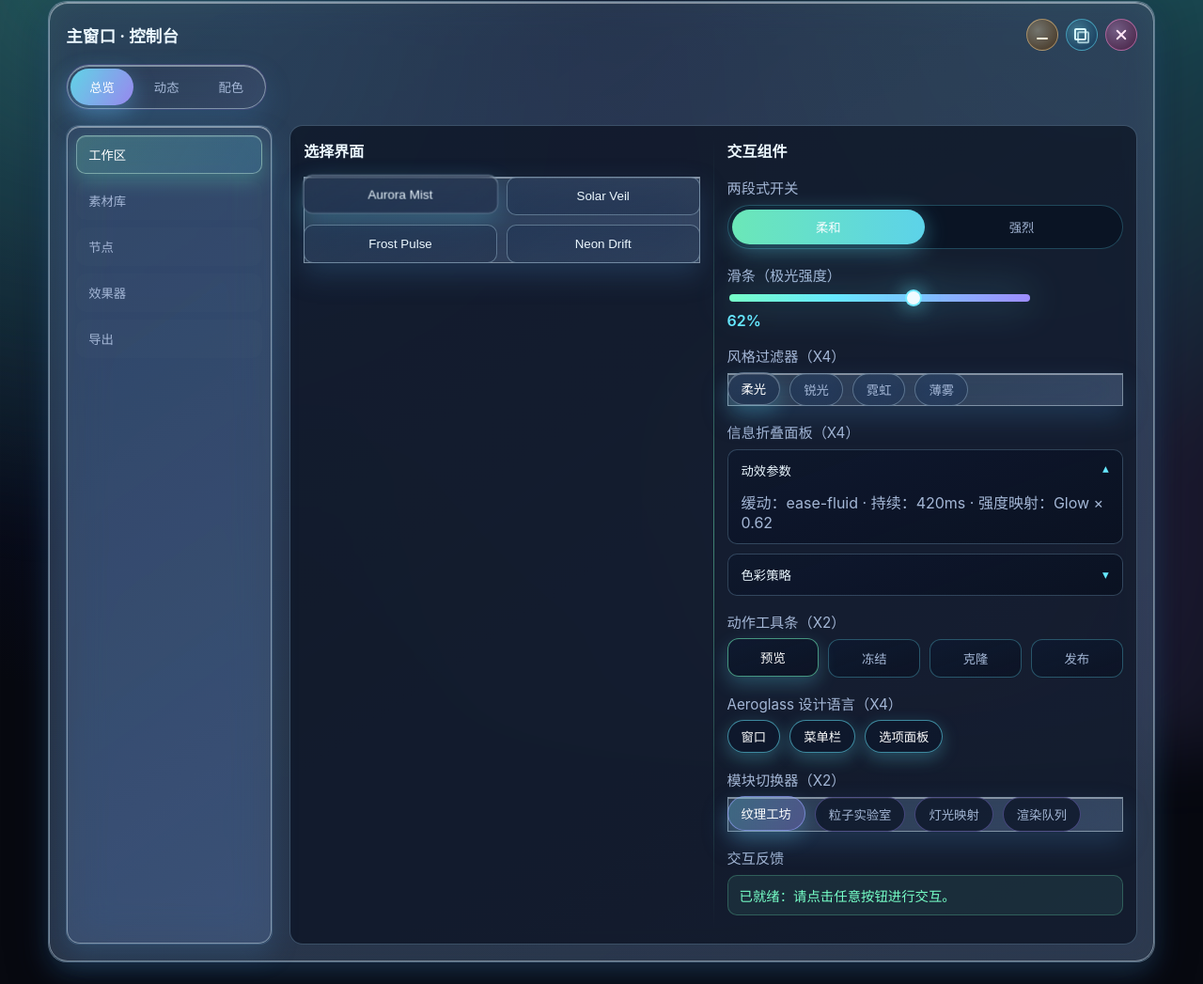
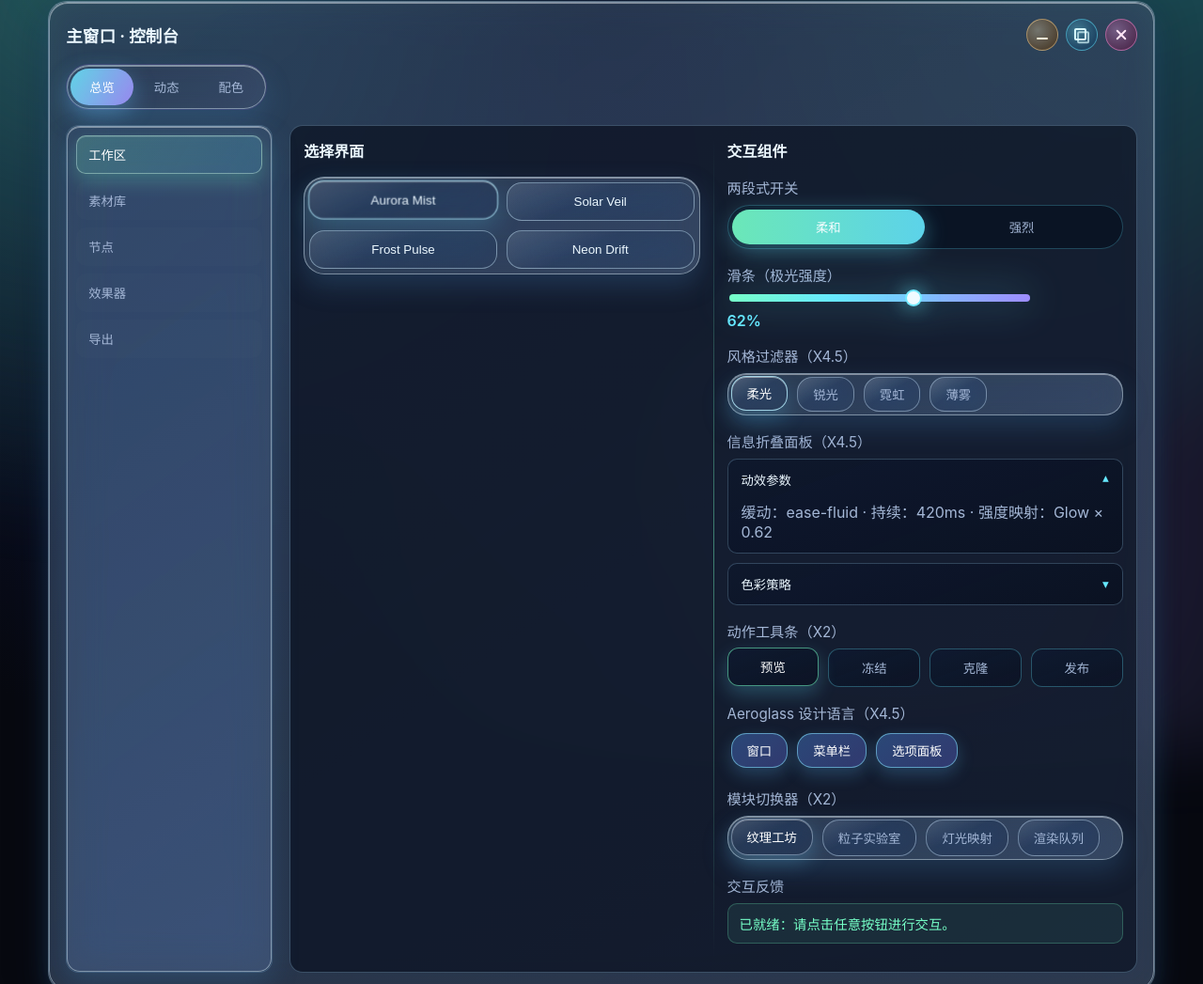
Before and after one commit to AyUkI-AYANO/FlowUI, a website with bundled scripts: page index.html in a window 1280 px wide. Shown: the part 210-1257 px from the top of the page at 94% size. Built offline with nearby package versions, Linux system fonts and the light colour scheme.

Commit message:
feat: redesign X4.5 aeroglass option panels

```diff
--- a/index.html
+++ b/index.html
@@ -3,14 +3,14 @@
   <head>
     <meta charset="UTF-8" />
     <meta name="viewport" content="width=device-width, initial-scale=1.0" />
-    <title>Aurora Flow UI Demo X4</title>
+    <title>Aurora Flow UI Demo X4.5</title>
     <script>
       if (location.protocol === 'file:') {
         const fallbackUrl = 'http://localhost:4173';
         document.addEventListener('DOMContentLoaded', () => {
           document.body.innerHTML = `
             <main style="font-family: Inter, 'Noto Sans SC', sans-serif; margin: 10vh auto; max-width: 720px; line-height: 1.7; color: #e9f0ff; background: #070c20; border: 1px solid rgba(102, 232, 255, 0.3); border-radius: 18px; padding: 28px 30px; box-shadow: 0 18px 48px rgba(0, 0, 0, 0.5);">
-              <h1 style="margin-top:0;">Aurora Flow UI · X4</h1>
+              <h1 style="margin-top:0;">Aurora Flow UI · X4.5</h1>
               <p>当前以 <code>file://</code> 方式打开，ES Module 脚本会被浏览器拦截，导致按钮交互全部失效。</p>
               <p>请先启动本地服务，再访问：<a href="${fallbackUrl}" style="color:#66e8ff;">${fallbackUrl}</a></p>
               <pre style="background:#0f1740; color:#b7f6ff; padding:12px 14px; border-radius:12px; overflow:auto;">node scripts/serve-localhost.mjs --port 4173</pre>
@@ -39,7 +39,7 @@
     <div class="aurora-background"></div>
     <main class="demo-layout">
       <header class="hero">
-        <h1>Aurora Flow UI · X4</h1>
+        <h1>Aurora Flow UI · X4.5</h1>
         <p>流畅 · 抽象 · 极光灵感 · 轻依赖（原生 HTML/CSS/JS）</p>
         <button id="play-demo" class="demo-trigger">播放交互动画演示</button>
       </header>
@@ -102,7 +102,7 @@
                 </div>
 
                 <div class="control-row">
-                  <label>风格过滤器（X4）</label>
+                  <label>风格过滤器（X4.5）</label>
                   <div class="chip-filter aeroglass-enabled" data-component="chip-filter" data-aeroglass="true">
                     <button class="chip active">柔光</button>
                     <button class="chip">锐光</button>
@@ -112,7 +112,7 @@
                 </div>
 
                 <div class="control-row">
-                  <label>信息折叠面板（X4）</label>
+                  <label>信息折叠面板（X4.5）</label>
                   <div class="accordion" data-component="accordion">
                     <div class="accordion-item open">
                       <button class="accordion-trigger">动效参数</button>
@@ -137,7 +137,7 @@
 
 
                 <div class="control-row">
-                  <label>Aeroglass 设计语言（X4）</label>
+                  <label>Aeroglass 设计语言（X4.5）</label>
                   <div class="chip-filter" data-component="aeroglass-toggle">
                     <button class="chip active" data-aero-toggle="window">窗口</button>
                     <button class="chip active" data-aero-toggle="menu">菜单栏</button>
--- a/src/components/chip-filter.css
+++ b/src/components/chip-filter.css
@@ -1,35 +1,42 @@
 .chip-filter {
+  --chip-radius: 16px;
   display: flex;
   flex-wrap: wrap;
   gap: 10px;
+  padding: 4px;
+  border-radius: calc(var(--chip-radius) + 4px);
 }
 
 .chip {
-  border: 1px solid rgba(158, 140, 255, 0.35);
-  border-radius: 999px;
-  background: rgba(14, 24, 45, 0.75);
+  border: 1px solid rgba(166, 188, 255, 0.34);
+  border-radius: var(--chip-radius);
+  background: linear-gradient(145deg, rgba(17, 33, 60, 0.84), rgba(12, 22, 44, 0.72));
   color: var(--text-subtle);
-  padding: 7px 14px;
+  padding: 8px 16px;
   cursor: pointer;
-  transition: transform 260ms var(--ease-fluid), border-color 260ms var(--ease-fluid), color 260ms var(--ease-fluid), box-shadow 260ms var(--ease-fluid);
+  transition: transform 260ms var(--ease-fluid), border-color 260ms var(--ease-fluid), color 260ms var(--ease-fluid), box-shadow 260ms var(--ease-fluid), background 260ms var(--ease-fluid);
 }
 
 .chip:hover,
 .chip.active {
   transform: translateY(-1px);
   color: #fff;
-  border-color: rgba(102, 232, 255, 0.55);
-  box-shadow: 0 6px 18px rgba(102, 232, 255, 0.26);
+  border-color: rgba(132, 228, 255, 0.56);
+  background: linear-gradient(140deg, rgba(52, 90, 148, 0.72), rgba(67, 74, 148, 0.66));
+  box-shadow: 0 7px 18px rgba(96, 188, 255, 0.24);
 }
 
 .chip-filter.aeroglass-enabled .chip {
-  background: linear-gradient(145deg, rgba(24, 48, 82, 0.35), rgba(14, 32, 64, 0.26));
-  border-color: rgba(206, 237, 255, 0.32);
-  backdrop-filter: blur(10px) saturate(128%);
-  -webkit-backdrop-filter: blur(10px) saturate(128%);
+  border-color: rgba(208, 233, 255, 0.4);
+  background:
+    linear-gradient(150deg, rgba(255, 255, 255, 0.2), rgba(255, 255, 255, 0.04) 45%),
+    linear-gradient(145deg, rgba(24, 50, 86, 0.42), rgba(15, 36, 72, 0.25));
+  backdrop-filter: blur(14px) saturate(140%);
+  -webkit-backdrop-filter: blur(14px) saturate(140%);
 }
 
 .chip-filter.aeroglass-enabled .chip:hover,
 .chip-filter.aeroglass-enabled .chip.active {
-  box-shadow: 0 9px 20px rgba(102, 232, 255, 0.22), inset 0 1px 0 rgba(255, 255, 255, 0.3);
+  border-color: rgba(184, 240, 255, 0.82);
+  box-shadow: 0 10px 22px rgba(102, 216, 255, 0.22), inset 0 1px 0 rgba(255, 255, 255, 0.48);
 }
--- a/src/components/module-tabs.css
+++ b/src/components/module-tabs.css
@@ -2,17 +2,20 @@
   --tab-active-color: rgba(102, 232, 255, 0.26);
   --tab-active-color-alt: rgba(158, 140, 255, 0.22);
   --tab-active-glow: rgba(158, 140, 255, 0.25);
+  --tab-radius: 18px;
   display: flex;
   gap: 10px;
   flex-wrap: wrap;
+  padding: 4px;
+  border-radius: calc(var(--tab-radius) + 4px);
 }
 
 .module-tab {
-  border: 1px solid rgba(158, 140, 255, 0.36);
-  background: rgba(11, 20, 38, 0.76);
+  border: 1px solid rgba(165, 181, 245, 0.38);
+  background: linear-gradient(145deg, rgba(14, 27, 50, 0.8), rgba(10, 19, 35, 0.72));
   color: var(--text-subtle);
-  border-radius: 999px;
-  padding: 8px 14px;
+  border-radius: var(--tab-radius);
+  padding: 9px 16px;
   cursor: pointer;
   transition: transform 250ms var(--ease-fluid), color 250ms var(--ease-fluid), border-color 250ms var(--ease-fluid), box-shadow 250ms var(--ease-fluid), background 250ms var(--ease-fluid);
 }
@@ -21,7 +24,16 @@
 .module-tab.active {
   color: #fff;
   transform: translateY(-1px);
-  border-color: color-mix(in oklab, var(--tab-active-color), #9e8cff 45%);
-  background: linear-gradient(120deg, var(--tab-active-color), var(--tab-active-color-alt));
-  box-shadow: 0 8px 20px var(--tab-active-glow);
+  border-color: color-mix(in oklab, var(--tab-active-color), #caf1ff 38%);
+  background: linear-gradient(120deg, color-mix(in oklab, var(--tab-active-color), rgba(255, 255, 255, 0.08) 32%), var(--tab-active-color-alt));
+  box-shadow: 0 8px 20px var(--tab-active-glow), inset 0 1px 0 rgba(255, 255, 255, 0.36);
 }
+
+.module-tabs.aeroglass-enabled .module-tab {
+  background:
+    linear-gradient(155deg, rgba(255, 255, 255, 0.15), rgba(255, 255, 255, 0.02) 42%),
+    linear-gradient(145deg, rgba(20, 42, 74, 0.4), rgba(11, 25, 50, 0.24));
+  border-color: rgba(204, 232, 255, 0.42);
+  backdrop-filter: blur(14px) saturate(136%);
+  -webkit-backdrop-filter: blur(14px) saturate(136%);
+}
--- a/src/components/selection-panel.css
+++ b/src/components/selection-panel.css
@@ -1,34 +1,41 @@
 .selection-panel {
+  --select-radius: 16px;
   display: grid;
   grid-template-columns: repeat(auto-fit, minmax(140px, 1fr));
   gap: 10px;
+  padding: 6px;
+  border-radius: calc(var(--select-radius) + 6px);
 }
 
 .select-card {
-  border: 1px solid rgba(102, 232, 255, 0.3);
-  background: linear-gradient(160deg, rgba(12, 24, 42, 0.78), rgba(12, 17, 31, 0.6));
+  border: 1px solid rgba(145, 199, 255, 0.34);
+  background: linear-gradient(160deg, rgba(14, 30, 54, 0.82), rgba(12, 20, 40, 0.68));
   color: var(--text-main);
-  border-radius: var(--radius-sm);
+  border-radius: var(--select-radius);
   padding: 12px;
   cursor: pointer;
-  transition: transform 280ms var(--ease-fluid), border-color 280ms var(--ease-fluid), box-shadow 280ms var(--ease-fluid);
+  transition: transform 280ms var(--ease-fluid), border-color 280ms var(--ease-fluid), box-shadow 280ms var(--ease-fluid), background 280ms var(--ease-fluid);
 }
 
 .select-card:hover,
 .select-card.selected {
   transform: translateY(-2px) scale(1.01);
-  border-color: rgba(118, 255, 200, 0.55);
-  box-shadow: 0 8px 24px rgba(102, 232, 255, 0.24);
+  border-color: rgba(160, 242, 255, 0.62);
+  background: linear-gradient(145deg, rgba(42, 74, 120, 0.82), rgba(28, 42, 82, 0.72));
+  box-shadow: 0 8px 24px rgba(102, 204, 255, 0.24);
 }
 
 .selection-panel.aeroglass-enabled .select-card {
-  background: linear-gradient(145deg, rgba(22, 45, 78, 0.34), rgba(12, 28, 56, 0.23));
-  border-color: rgba(200, 234, 255, 0.34);
-  backdrop-filter: blur(12px);
-  -webkit-backdrop-filter: blur(12px);
+  background:
+    linear-gradient(155deg, rgba(255, 255, 255, 0.16), rgba(255, 255, 255, 0.03) 44%),
+    linear-gradient(145deg, rgba(22, 45, 78, 0.38), rgba(12, 28, 56, 0.24));
+  border-color: rgba(206, 237, 255, 0.44);
+  backdrop-filter: blur(15px) saturate(136%);
+  -webkit-backdrop-filter: blur(15px) saturate(136%);
 }
 
 .selection-panel.aeroglass-enabled .select-card:hover,
 .selection-panel.aeroglass-enabled .select-card.selected {
-  box-shadow: 0 10px 26px rgba(102, 232, 255, 0.22), inset 0 1px 0 rgba(255, 255, 255, 0.35);
+  border-color: rgba(180, 238, 255, 0.86);
+  box-shadow: 0 10px 26px rgba(102, 224, 255, 0.2), inset 0 1px 0 rgba(255, 255, 255, 0.5);
 }
```
Also changed, not shown: README.md.
